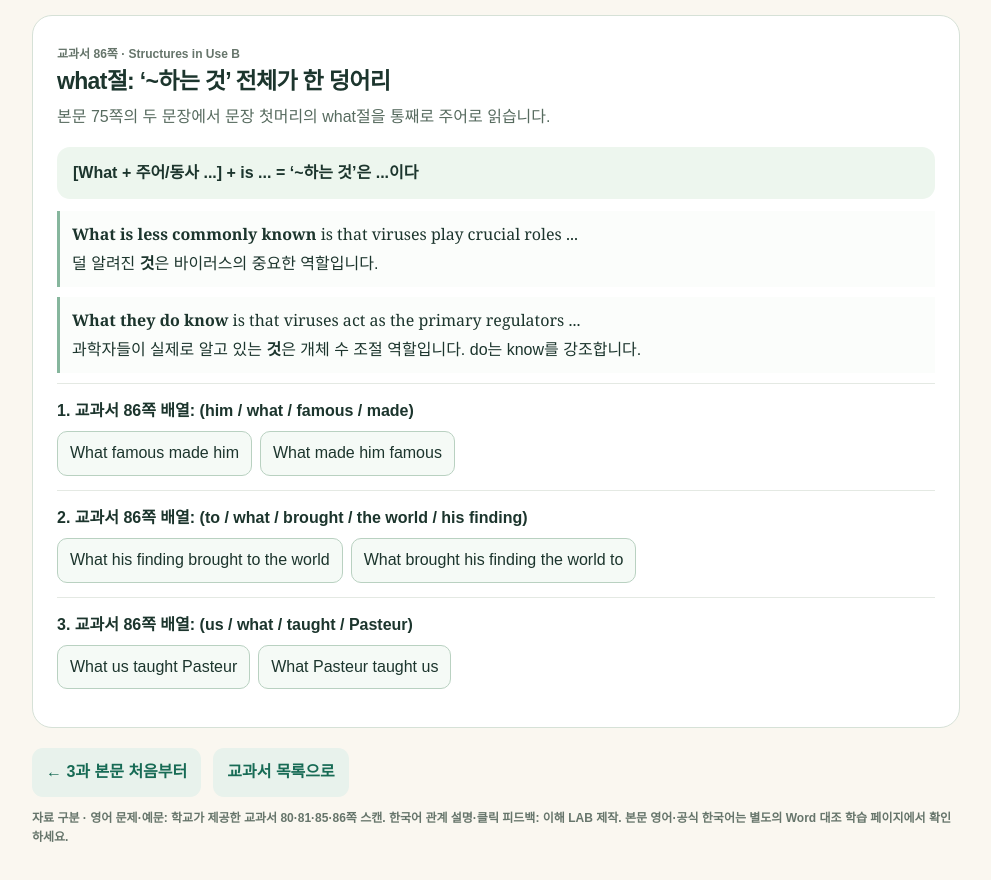
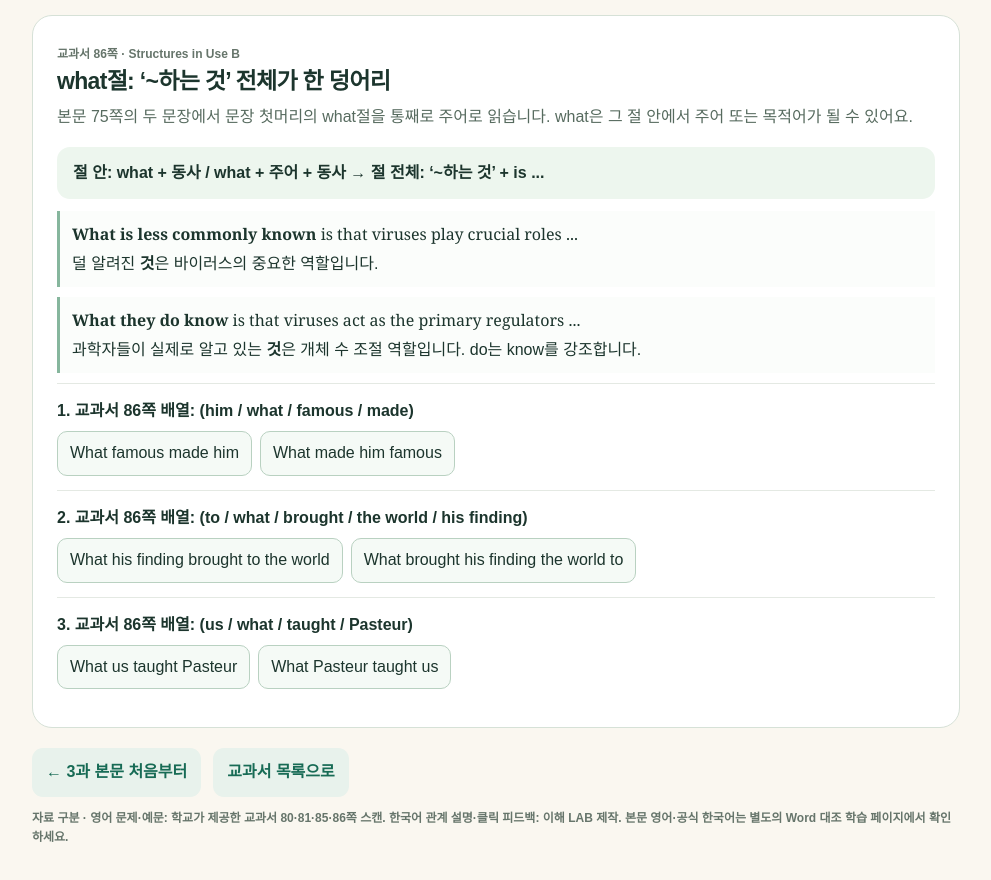
Before and after one commit to kimsenglish/ihae, a plain HTML site: page 2026-midterm-lab/courses/jinju2-textbook/lesson3-practice.html in a window 1280 px wide. Shown: the part 2482-3362 px from the top of the page, without its empty margins (144-1135 px from the left). Drawn offline with Linux system fonts and the light colour scheme.

Commit message:
Clarify what-clause subject and object patterns in Jinju Girls 2 practice

```diff
--- a/2026-midterm-lab/courses/jinju2-textbook/lesson3-practice.html
+++ b/2026-midterm-lab/courses/jinju2-textbook/lesson3-practice.html
@@ -48,8 +48,8 @@ h2{font-size:23px;letter-spacing:-.03em;line-height:1.3;margin:0 0 7px}h3{font-s
 <div class="quiz" data-correct="a"><p>3. It is said that the development of technology has changed the world for the better.</p><div class="choices"><button data-choice="a">The development of technology is said <b>to have changed</b> the world ...</button><button data-choice="b">The development of technology is said <b>to change</b> the world ...</button></div><div class="feedback">to have changed · ‘바뀌어 온 일’이 말하는 시점보다 앞섭니다.</div></div>
 </section>
 <section id="p86"><small class="source">교과서 86쪽 · Structures in Use B</small><h2>what절: ‘~하는 것’ 전체가 한 덩어리</h2>
-<p class="intro">본문 75쪽의 두 문장에서 문장 첫머리의 what절을 통째로 주어로 읽습니다.</p>
-<div class="formula">[What + 주어/동사 ...] + is ... = ‘~하는 것’은 ...이다</div>
+<p class="intro">본문 75쪽의 두 문장에서 문장 첫머리의 what절을 통째로 주어로 읽습니다. what은 그 절 안에서 주어 또는 목적어가 될 수 있어요.</p>
+<div class="formula">절 안: what + 동사 / what + 주어 + 동사 → 절 전체: ‘~하는 것’ + is ...</div>
 <div class="example"><p class="en"><b>What is less commonly known</b> is that viruses play crucial roles ...</p><p>덜 알려진 <b>것</b>은 바이러스의 중요한 역할입니다.</p></div>
 <div class="example"><p class="en"><b>What they do know</b> is that viruses act as the primary regulators ...</p><p>과학자들이 실제로 알고 있는 <b>것</b>은 개체 수 조절 역할입니다. do는 know를 강조합니다.</p></div>
 <div class="quiz" data-correct="b"><p>1. 교과서 86쪽 배열: (him / what / famous / made)</p><div class="choices"><button data-choice="a">What famous made him</button><button data-choice="b">What made him famous</button></div><div class="feedback">What made him famous · what절 자체가 ‘그를 유명하게 만든 것’입니다.</div></div>
```
